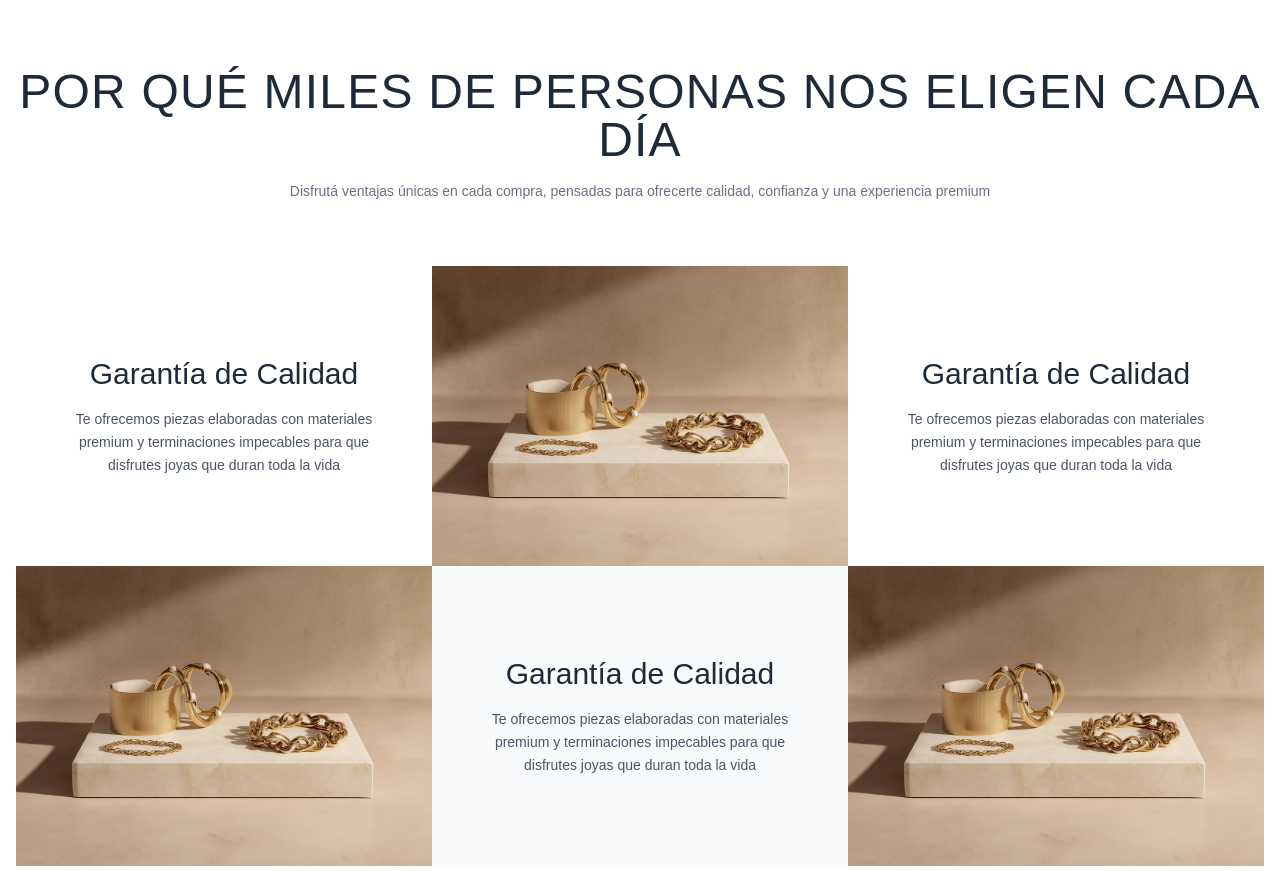
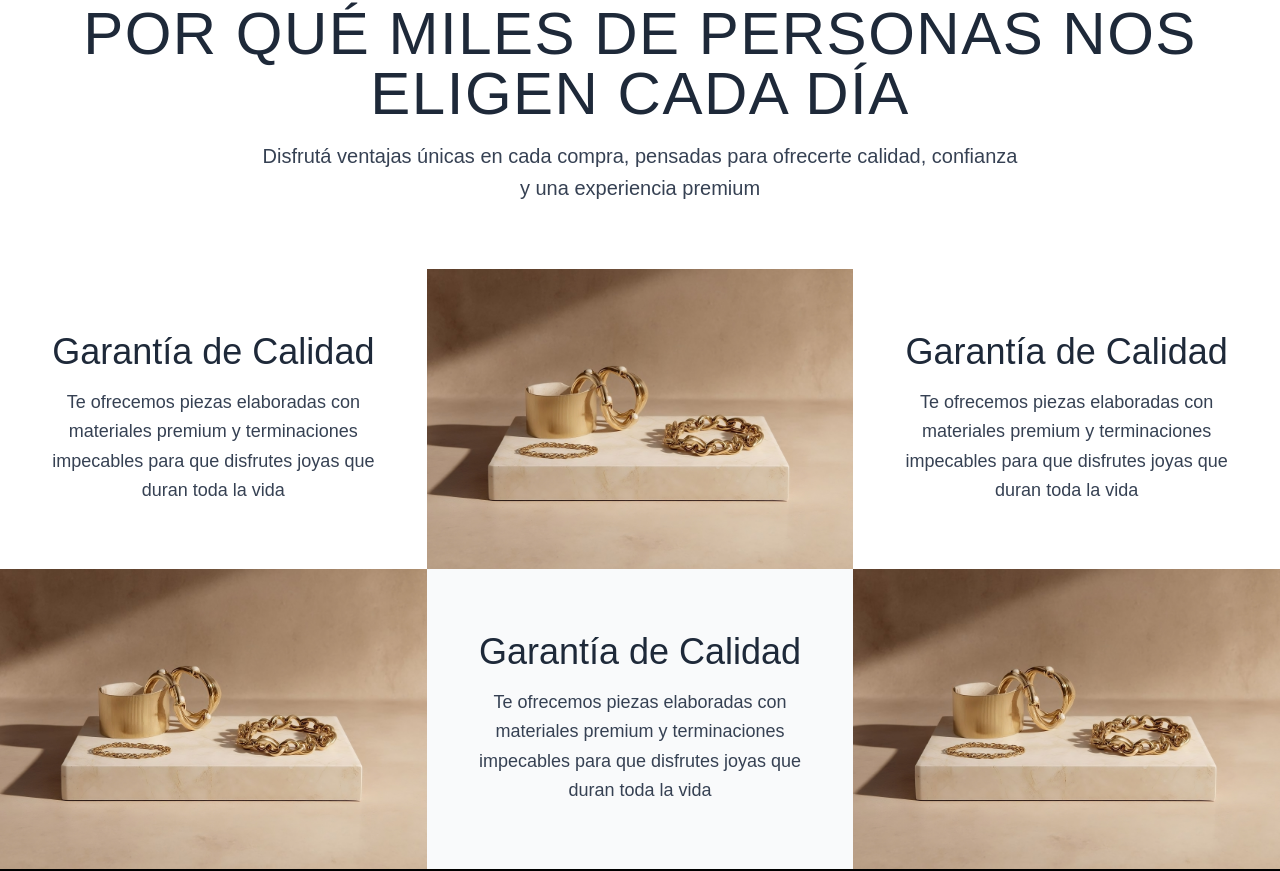
Before and after one commit to LeooQuipildor/Aurea-Ecommerce, a React (Vite) app in the folder client/: page /catalogo in a window 1280 px wide. Shown: the part 1076-1947 px from the top of the page. Built offline with nearby package versions, Linux system fonts and the light colour scheme; no server answers; a web font is replaced by a local one.

Commit message:
Hice algunos ajustes en la ultima seccion del catalogo

```diff
--- a/client/src/pages/CatalogPage.jsx
+++ b/client/src/pages/CatalogPage.jsx
@@ -221,14 +221,14 @@ const CatalogPage = () => {
       </section>
 
       {/* SECCIÓN "POR QUÉ MILES DE PERSONAS NOS ELIGEN" */}
-      <section className="bg-white py-16">
-        <div className="max-w-7xl mx-auto px-4">
+      <section className="bg-white">
+        <div className="w-full">
           {/* Título y Subtítulo */}
           <div className="text-center mb-16">
-            <h2 className="font-thin text-4xl md:text-5xl text-gray-800 mb-4 uppercase tracking-wide">
+            <h2 className="font-light text-4xl md:text-6xl text-gray-800 mb-4 uppercase tracking-wide">
               Por qué miles de personas nos eligen cada día
             </h2>
-            <p className="text-gray-500 text-xs md:text-sm max-w-3xl mx-auto leading-relaxed">
+            <p className="text-gray-700 text-xs md:text-xl max-w-3xl mx-auto leading-relaxed">
               Disfrutá ventajas únicas en cada compra, pensadas para ofrecerte
               calidad, confianza y una experiencia premium
             </p>
@@ -239,10 +239,10 @@ const CatalogPage = () => {
             {/* Fila 1, Col 1: Texto */}
             <div className="flex items-center justify-center p-8 md:p-12">
               <div className="text-center max-w-sm">
-                <h3 className="font-light text-2xl md:text-3xl mb-4 text-gray-800">
+                <h3 className="font-light-semibold text-2xl md:text-4xl mb-4 text-gray-800">
                   Garantía de Calidad
                 </h3>
-                <p className="text-gray-600 text-sm leading-relaxed">
+                <p className="text-gray-700 text-xs md:text-lg leading-relaxed">
                   Te ofrecemos piezas elaboradas con materiales premium y
                   terminaciones impecables para que disfrutes joyas que duran
                   toda la vida
@@ -262,10 +262,10 @@ const CatalogPage = () => {
             {/* Fila 1, Col 3: Texto */}
             <div className="flex items-center justify-center p-8 md:p-12">
               <div className="text-center max-w-sm">
-                <h3 className="font-light text-2xl md:text-3xl mb-4 text-gray-800">
+                <h3 className="font-light-semibold text-2xl md:text-4xl mb-4 text-gray-800">
                   Garantía de Calidad
                 </h3>
-                <p className="text-gray-600 text-sm leading-relaxed">
+                <p className="text-gray-700 text-xs md:text-lg leading-relaxed">
                   Te ofrecemos piezas elaboradas con materiales premium y
                   terminaciones impecables para que disfrutes joyas que duran
                   toda la vida
@@ -285,10 +285,10 @@ const CatalogPage = () => {
             {/* Fila 2, Col 2: Texto */}
             <div className="flex items-center justify-center p-8 md:p-12 bg-gray-50">
               <div className="text-center max-w-sm">
-                <h3 className="font-light text-2xl md:text-3xl mb-4 text-gray-800">
+                <h3 className="font-light-semibold text-2xl md:text-4xl mb-4 text-gray-800">
                   Garantía de Calidad
                 </h3>
-                <p className="text-gray-600 text-sm leading-relaxed">
+                <p className="text-gray-700 text-xs md:text-lg leading-relaxed">
                   Te ofrecemos piezas elaboradas con materiales premium y
                   terminaciones impecables para que disfrutes joyas que duran
                   toda la vida
```
